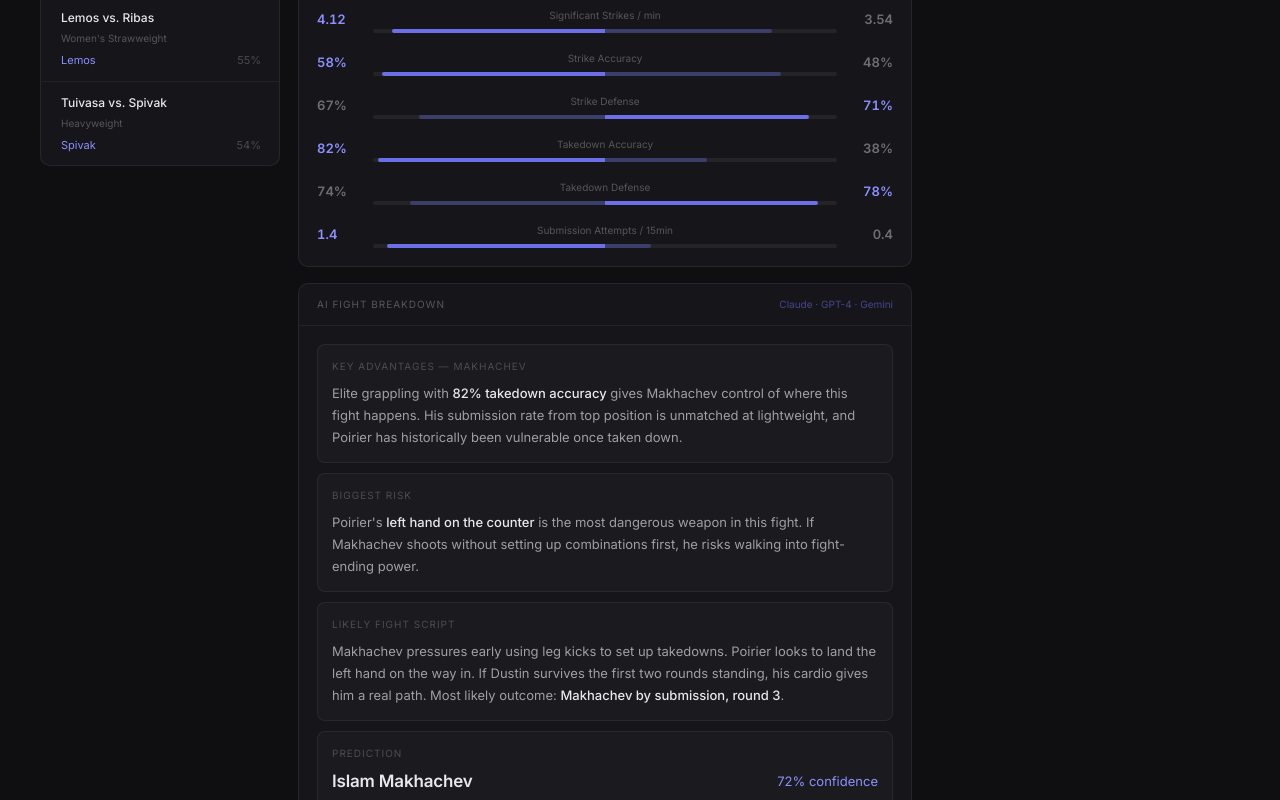
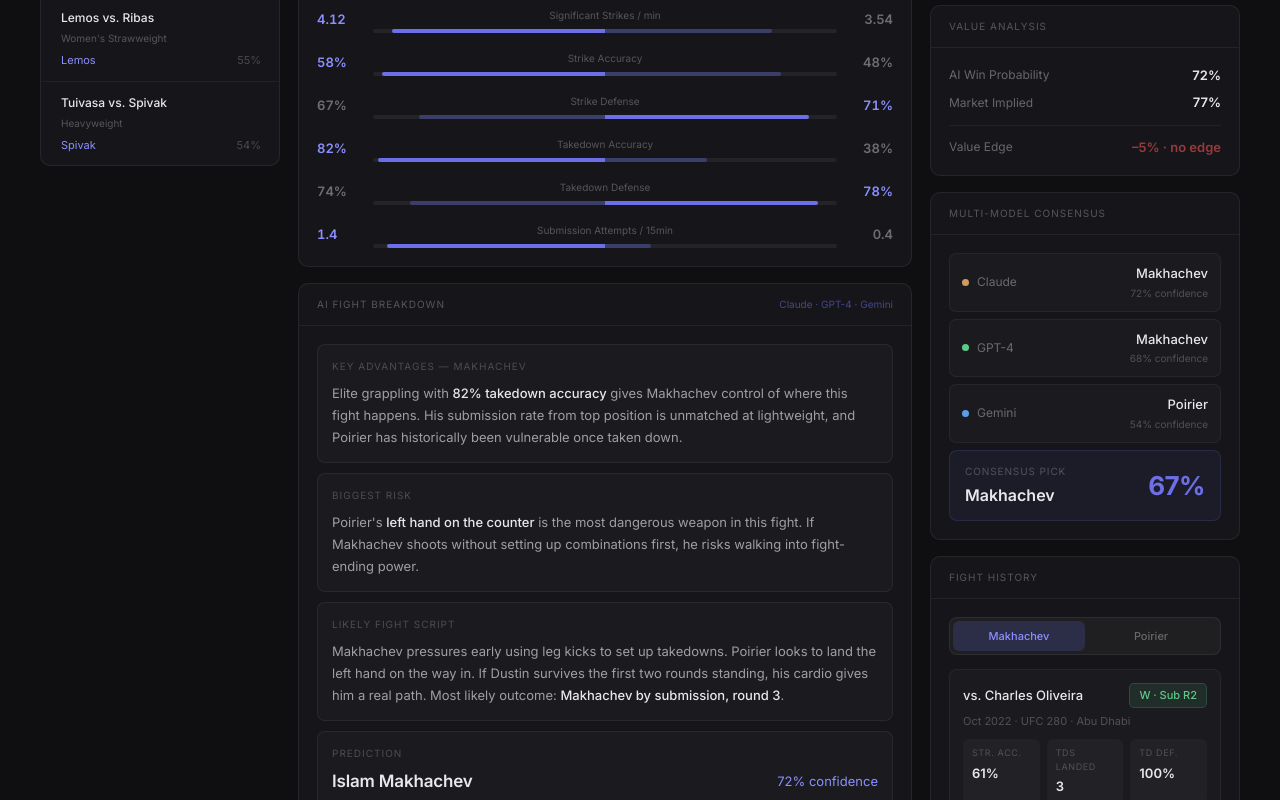
Before and after one commit to yasmin-xyz/ufc-fight-predictor, a Next.js app: page / in a window 1280 px wide. Shown: the part 580-1380 px from the top of the page. Built offline with nearby package versions, Linux system fonts and the light colour scheme.

Commit message:
Complete static UI shell - all sections built

```diff
--- a/app/globals.css
+++ b/app/globals.css
@@ -135,3 +135,44 @@ body {
 .wrong-list { display: flex; flex-direction: column; gap: 7px; }
 .wrong-item { font-size: 12px; color: rgba(255,255,255,0.42); display: flex; gap: 9px; line-height: 1.55; }
 .wrong-dot { color: rgba(220,80,80,0.5); flex-shrink: 0; }
+
+/* VALUE ANALYSIS */
+.value-card { display: flex; flex-direction: column; gap: 8px; }
+.value-row { display: flex; justify-content: space-between; align-items: center; }
+.value-label { font-size: 12px; color: rgba(255,255,255,0.35); }
+.value-num { font-size: 13px; font-weight: 600; color: #E8E8EC; }
+.edge-divider { border: none; border-top: 0.5px solid rgba(108,111,232,0.12); margin: 4px 0; }
+.edge-neg { font-size: 13px; font-weight: 600; color: rgba(220,80,80,0.65); }
+.edge-pos { font-size: 13px; font-weight: 600; color: #5DC98A; }
+
+/* CONSENSUS */
+.model-row { display: flex; align-items: center; justify-content: space-between; padding: 10px 12px; background: rgba(255,255,255,0.025); border: 0.5px solid rgba(255,255,255,0.05); border-radius: 7px; margin-bottom: 7px; transition: background 0.15s, border-color 0.15s; }
+.model-row:hover { background: rgba(108,111,232,0.05); border-color: rgba(108,111,232,0.18); }
+.model-name { font-size: 12px; color: rgba(255,255,255,0.35); display: flex; align-items: center; gap: 8px; }
+.model-dot { width: 7px; height: 7px; border-radius: 50%; flex-shrink: 0; }
+.model-right { text-align: right; }
+.model-pick { font-size: 13px; font-weight: 500; color: #E8E8EC; }
+.model-conf { font-size: 10px; color: rgba(255,255,255,0.24); margin-top: 2px; }
+.consensus-result { margin-top: 4px; padding: 13px 15px; background: rgba(108,111,232,0.07); border: 0.5px solid rgba(108,111,232,0.16); border-radius: 8px; display: flex; align-items: center; justify-content: space-between; }
+.cons-eyebrow { font-size: 10px; color: rgba(255,255,255,0.24); text-transform: uppercase; letter-spacing: 0.09em; margin-bottom: 4px; }
+.cons-pick { font-size: 16px; font-weight: 600; color: #E8E8EC; }
+.cons-pct { font-size: 26px; font-weight: 700; color: #6C6FE8; letter-spacing: -0.02em; }
+
+/* FIGHT HISTORY */
+.fighter-toggle { display: flex; background: rgba(255,255,255,0.04); border: 0.5px solid rgba(255,255,255,0.07); border-radius: 8px; padding: 3px; margin-bottom: 14px; }
+.toggle-btn { flex: 1; font-size: 11px; font-weight: 500; padding: 7px; text-align: center; border-radius: 6px; cursor: pointer; color: rgba(255,255,255,0.32); transition: all 0.2s; }
+.toggle-active { background: rgba(108,111,232,0.18); color: #8B8FFF; }
+.history-fight { background: rgba(255,255,255,0.025); border: 0.5px solid rgba(255,255,255,0.05); border-radius: 8px; padding: 13px; margin-bottom: 9px; transition: border-color 0.2s, background 0.2s; }
+.history-fight:last-child { margin-bottom: 0; }
+.history-fight:hover { border-color: rgba(108,111,232,0.2); background: rgba(108,111,232,0.03); }
+.history-header { display: flex; align-items: center; justify-content: space-between; margin-bottom: 5px; }
+.history-opponent { font-size: 13px; font-weight: 500; color: #E8E8EC; }
+.history-result { font-size: 11px; font-weight: 500; padding: 3px 9px; border-radius: 5px; }
+.result-w { color: #5DC98A; background: rgba(93,201,138,0.1); border: 0.5px solid rgba(93,201,138,0.2); }
+.result-l { color: rgba(220,80,80,0.75); background: rgba(220,80,80,0.08); border: 0.5px solid rgba(220,80,80,0.15); }
+.history-meta { font-size: 11px; color: rgba(255,255,255,0.24); margin-bottom: 10px; }
+.history-stats { display: grid; grid-template-columns: 1fr 1fr 1fr; gap: 7px; }
+.hstat { background: rgba(255,255,255,0.03); border-radius: 6px; padding: 7px 9px; transition: background 0.15s; }
+.hstat:hover { background: rgba(108,111,232,0.08); }
+.hstat-label { font-size: 9px; color: rgba(255,255,255,0.22); text-transform: uppercase; letter-spacing: 0.07em; margin-bottom: 4px; }
+.hstat-val { font-size: 13px; font-weight: 600; color: #E8E8EC; }
--- a/app/page.tsx
+++ b/app/page.tsx
@@ -218,8 +218,96 @@ export default function Home() {
                   </div>
                 </div>
               ))}
+        </div>
+          </div>
+
+          {/* Value Edge */}
+          <div className="card">
+            <div className="card-header">
+              <span className="card-label">Value Analysis</span>
+            </div>
+            <div className="card-body">
+              <div className="value-card">
+                <div className="value-row">
+                  <span className="value-label">AI Win Probability</span>
+                  <span className="value-num">72%</span>
+                </div>
+                <div className="value-row">
+                  <span className="value-label">Market Implied</span>
+                  <span className="value-num">77%</span>
+                </div>
+                <hr className="edge-divider" />
+                <div className="value-row">
+                  <span className="value-label">Value Edge</span>
+                  <span className="edge-neg">–5% · no edge</span>
+                </div>
+              </div>
             </div>
           </div>
+
+          {/* Multi-Model Consensus */}
+          <div className="card">
+            <div className="card-header">
+              <span className="card-label">Multi-Model Consensus</span>
+            </div>
+            <div className="card-body">
+              {[
+                { model: "Claude", color: "#CF9B60", pick: "Makhachev", conf: "72%" },
+                { model: "GPT-4", color: "#5DC98A", pick: "Makhachev", conf: "68%" },
+                { model: "Gemini", color: "#5B9EE8", pick: "Poirier", conf: "54%" },
+              ].map((m, i) => (
+                <div key={i} className="model-row">
+                  <div className="model-name">
+                    <div className="model-dot" style={{ background: m.color }}></div>
+                    {m.model}
+                  </div>
+                  <div className="model-right">
+                    <div className="model-pick">{m.pick}</div>
+                    <div className="model-conf">{m.conf} confidence</div>
+                  </div>
+                </div>
+              ))}
+              <div className="consensus-result">
+                <div>
+                  <div className="cons-eyebrow">Consensus pick</div>
+                  <div className="cons-pick">Makhachev</div>
+                </div>
+                <div className="cons-pct">67%</div>
+              </div>
+            </div>
+          </div>
+
+          {/* Fight History */}
+          <div className="card">
+            <div className="card-header">
+              <span className="card-label">Fight History</span>
+            </div>
+            <div className="card-body">
+              <div className="fighter-toggle">
+                <div className="toggle-btn toggle-active">Makhachev</div>
+                <div className="toggle-btn">Poirier</div>
+              </div>
+              {[
+                { opp: "vs. Charles Oliveira", result: "W · Sub R2", resultClass: "result-w", date: "Oct 2022 · UFC 280 · Abu Dhabi", acc: "61%", td: "3", def: "100%" },
+                { opp: "vs. Alexander Volkanovski", result: "W · Dec", resultClass: "result-w", date: "Feb 2023 · UFC 284 · Perth", acc: "54%", td: "5", def: "80%" },
+                { opp: "vs. Dustin Poirier", result: "W · Sub R1", resultClass: "result-w", date: "Jun 2024 · UFC 302 · Newark", acc: "58%", td: "4", def: "100%" },
+              ].map((h, i) => (
+                <div key={i} className="history-fight">
+                  <div className="history-header">
+                    <span className="history-opponent">{h.opp}</span>
+                    <span className={`history-result ${h.resultClass}`}>{h.result}</span>
+                  </div>
+                  <div className="history-meta">{h.date}</div>
+                  <div className="history-stats">
+                    <div className="hstat"><div className="hstat-label">Str. Acc.</div><div className="hstat-val">{h.acc}</div></div>
+                    <div className="hstat"><div className="hstat-label">TDs Landed</div><div className="hstat-val">{h.td}</div></div>
+                    <div className="hstat"><div className="hstat-label">TD Def.</div><div className="hstat-val">{h.def}</div></div>
+                  </div>
+                </div>
+              ))}
+            </div>
+          </div>
+
         </div>
 
       </div>
```
